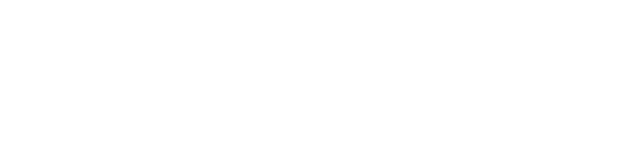
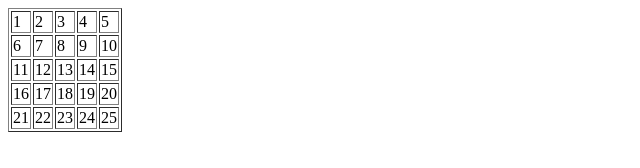
Before and after one commit to testkkj/do-it-javascript-jquery, a plain HTML site: page source/03/double_for_test2.html in a window 1280 px wide. Shown: the whole page, without its empty margins (0-640 px from the left). Drawn offline with Linux system fonts and the light colour scheme.

Commit message:
3장
마무리 업로드

```diff
--- a/source/03/double_for_test2.html
+++ b/source/03/double_for_test2.html
@@ -1,18 +1,29 @@
 <!DOCTYPE html>
 <html lang="en">
+
 <head>
     <meta charset="UTF-8">
     <meta name="viewport" content="width=device-width, initial-scale=1.0">
     <meta http-equiv="X-UA-Compatible" content="ie=edge">
     <title>Document</title>
 </head>
+
 <body>
     <script>
-    var num=1;
-    var t="<table border=1>";
-    for (var i = 0; i <= 5; i++) {
-        t+="<tr>";
-    }
+        var num = 1;
+        var t = "<table border=1>";
+        for (var i = 1; i <= 5; i++) {
+            t += "<tr>";
+            for (var k = 1; k <= 5; k++) {
+                t += "<td>" + num + "</td>";
+                num++;
+            }
+            t += "</tr>";
+        }
+        t += "</table>";
+        console.log(t);
+        document.write(t);
     </script>
 </body>
+
 </html>
```
Also changed, not shown: double_for_test_2_c.html (added, +24 -0 lines).
